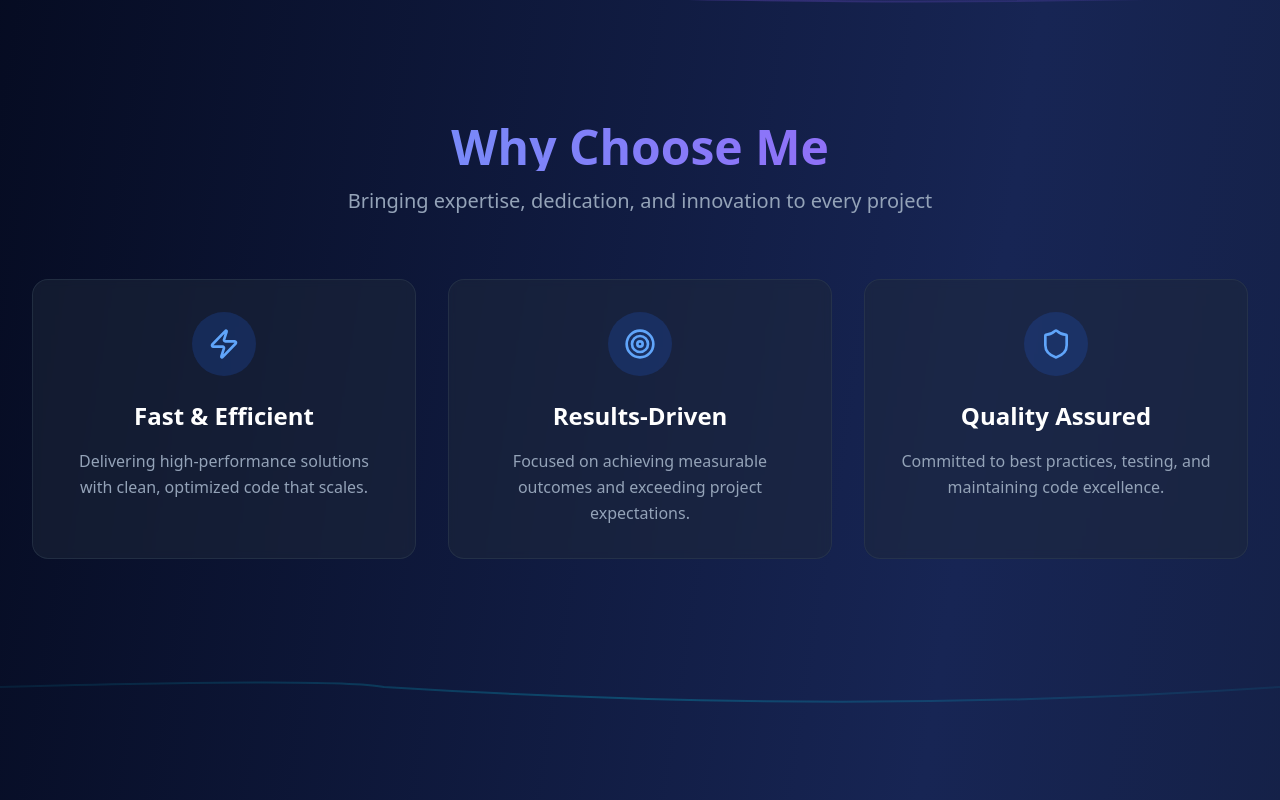
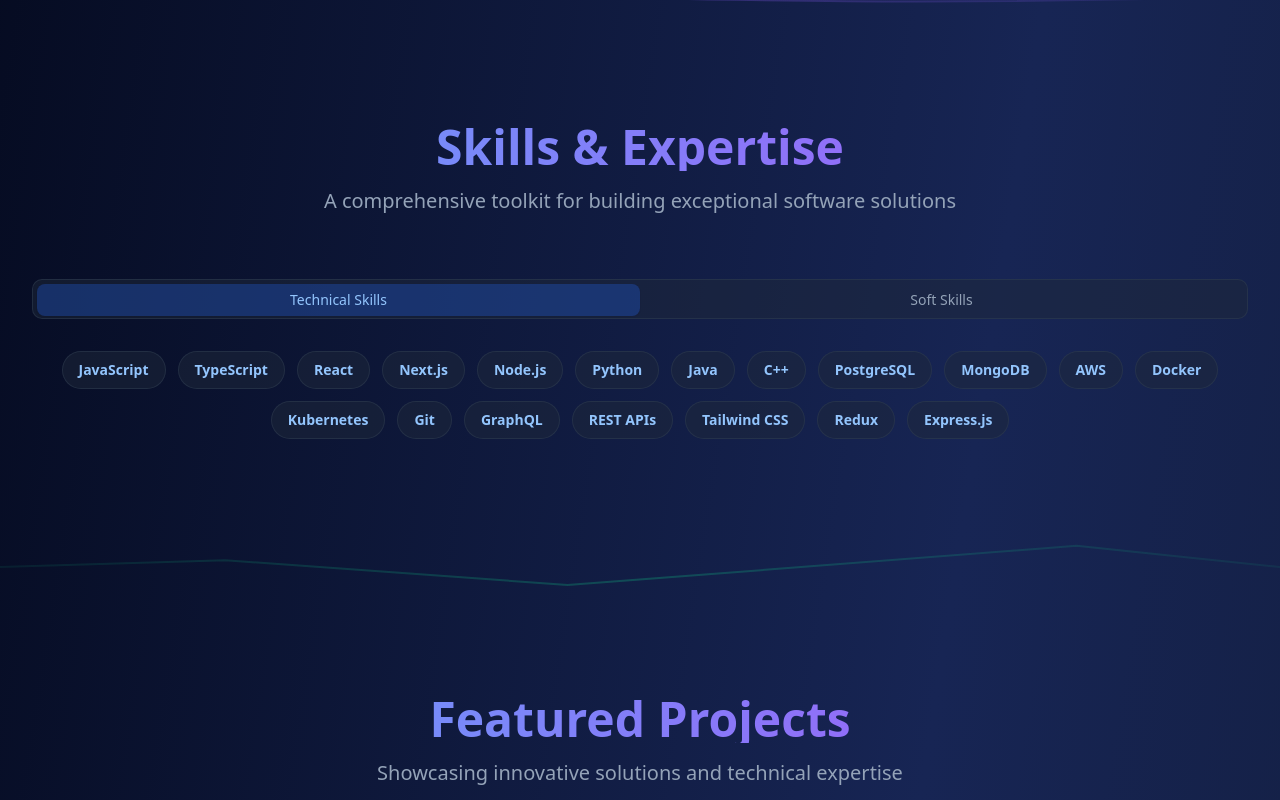
Before and after one commit to jesnaty/Sotware-Portfolio, a Next.js app: page / in a window 1280 px wide. Shown: the part 1520-2320 px from the top of the page. Built offline with nearby package versions, Linux system fonts and the light colour scheme.

Commit message:
Update portfolio layout: Move Why Choose Me section below Personal Interests

```diff
--- a/app/page.tsx
+++ b/app/page.tsx
@@ -19,8 +19,6 @@ export default function Home() {
       <MorphingDivider variant="wave" />
       <AboutSection />
       <MorphingDivider variant="neural" />
-      <ProfessionalSummary />
-      <MorphingDivider variant="quantum" />
       <SkillsSection />
       <MorphingDivider variant="matrix" />
       <GlitchTransition>
@@ -31,6 +29,8 @@ export default function Home() {
       <MorphingDivider variant="neural" />
       <HobbiesSection />
       <MorphingDivider variant="quantum" />
+      <ProfessionalSummary />
+      <MorphingDivider variant="matrix" />
       <ContactSection /> {/* New Contact Section */}
       <MorphingDivider variant="matrix" /> {/* Added a divider before the footer */}
       <Footer />
```
